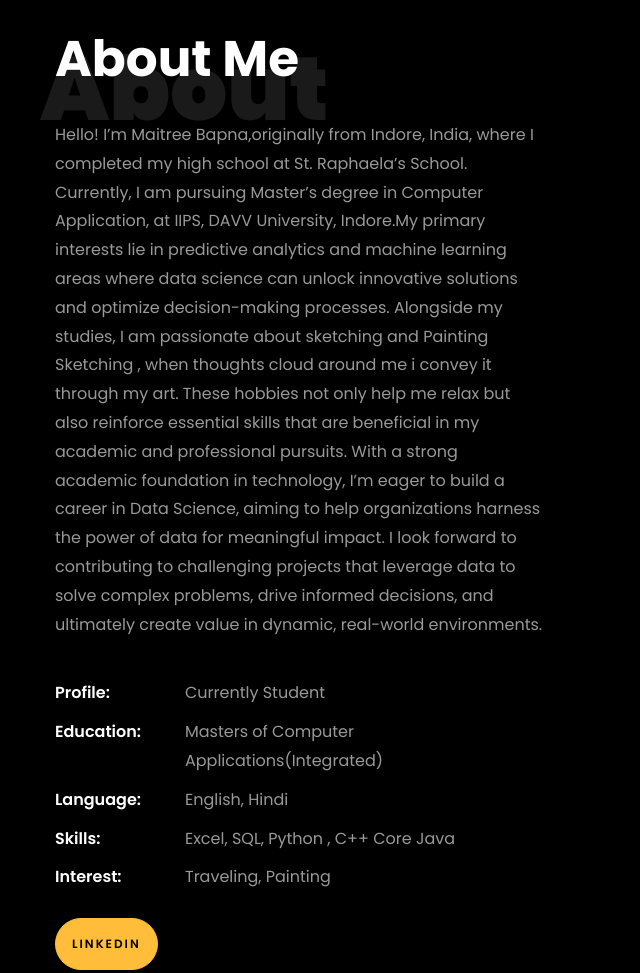
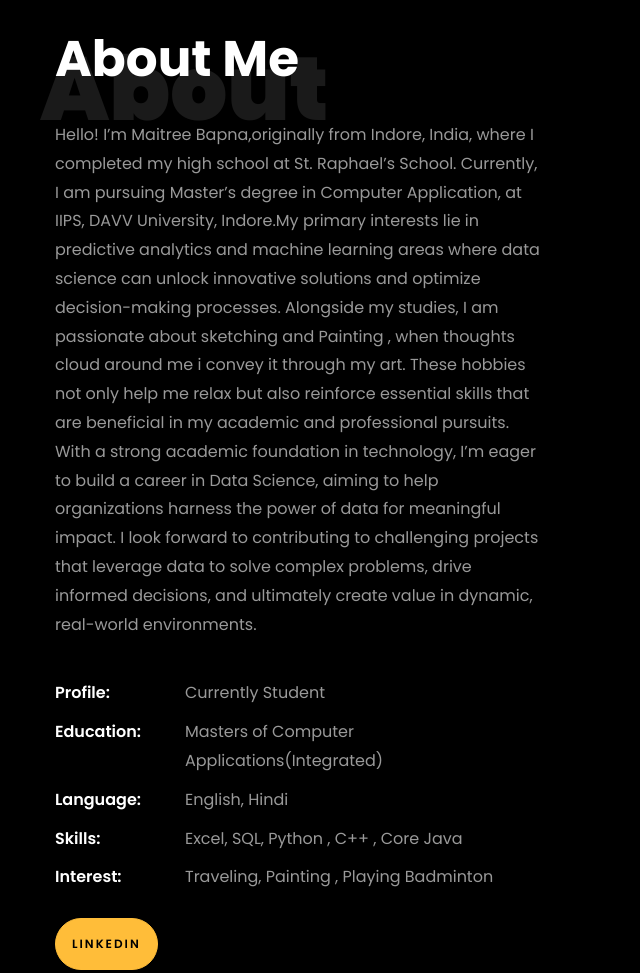
Before and after one commit to Maitreebapna/Maitreebapna.github.io, a plain HTML site: page index.html in a window 1280 px wide. Shown: the part 840-1813 px from the top of the page, without its empty margins (0-640 px from the left). Drawn offline with Linux system fonts and the light colour scheme; files whose address does not match are found by name.

Commit message:
Update index.html

```diff
--- a/index.html
+++ b/index.html
@@ -272,9 +272,9 @@
 								<h1 class="big">About</h1>
 								<h2 class="mb-4">About Me</h2>
 
-								<p>Hello! I’m Maitree Bapna,originally from Indore, India, where I completed my high school at St. Raphaela’s School.
+								<p>Hello! I’m Maitree Bapna,originally from Indore, India, where I completed my high school at St. Raphael’s School.
 									Currently, I am pursuing Master’s degree in Computer Application, at IIPS, DAVV University, Indore.My primary interests lie in  predictive analytics and machine learning areas where
-									data science can unlock innovative solutions and optimize decision-making processes. Alongside my studies, I am passionate about sketching and Painting Sketching , when thoughts cloud around me i convey it through my art.
+									data science can unlock innovative solutions and optimize decision-making processes. Alongside my studies, I am passionate about sketching and Painting , when thoughts cloud around me i convey it through my art.
 									These hobbies not only help me relax but also reinforce essential skills that are beneficial in my academic and professional pursuits. With a strong academic foundation in technology, I’m eager to build a career in Data Science,
 									aiming to help organizations harness the power of data for meaningful impact. I look forward to contributing to challenging projects that leverage data to solve complex problems, drive informed decisions,
 									and ultimately create value in dynamic, real-world environments.</p>
@@ -284,8 +284,8 @@
 									<li class="d-flex"><span>Education:</span> <span>Masters of Computer Applications(Integrated)</span></li>
 									<li class="d-flex"><span>Language:</span> <span>English, Hindi</span></li>
 									<!--<li class="d-flex"><span>BI Tools:</span> <span>Microsoft Power BI, Looker &amp; Tableau</span></li>-->
-									<li class="d-flex"><span>Skills:</span> <span> Excel, SQL, Python , C++ Core Java</span></li>
-									<li class="d-flex"><span>Interest:</span> <span>Traveling, Painting </span></li>
+									<li class="d-flex"><span>Skills:</span> <span> Excel, SQL, Python , C++ , Core Java</span></li>
+									<li class="d-flex"><span>Interest:</span> <span>Traveling, Painting , Playing Badminton </span></li>
 
 								</ul>
 							</div>
@@ -567,7 +567,7 @@
           			<span class="icon-phone2"></span>
           		</div>
           		<h3 class="mb-4">Contact Number</h3>
-	            <p><a href="tel://0101010101">+91 0000000000</a></p>
+	            <p><a href="tel://0101010101">+91 9424073355</a></p>
 	          </div>
           </div>
           <div class="col-md-6 col-lg-3 d-flex ftco-animate">
```
